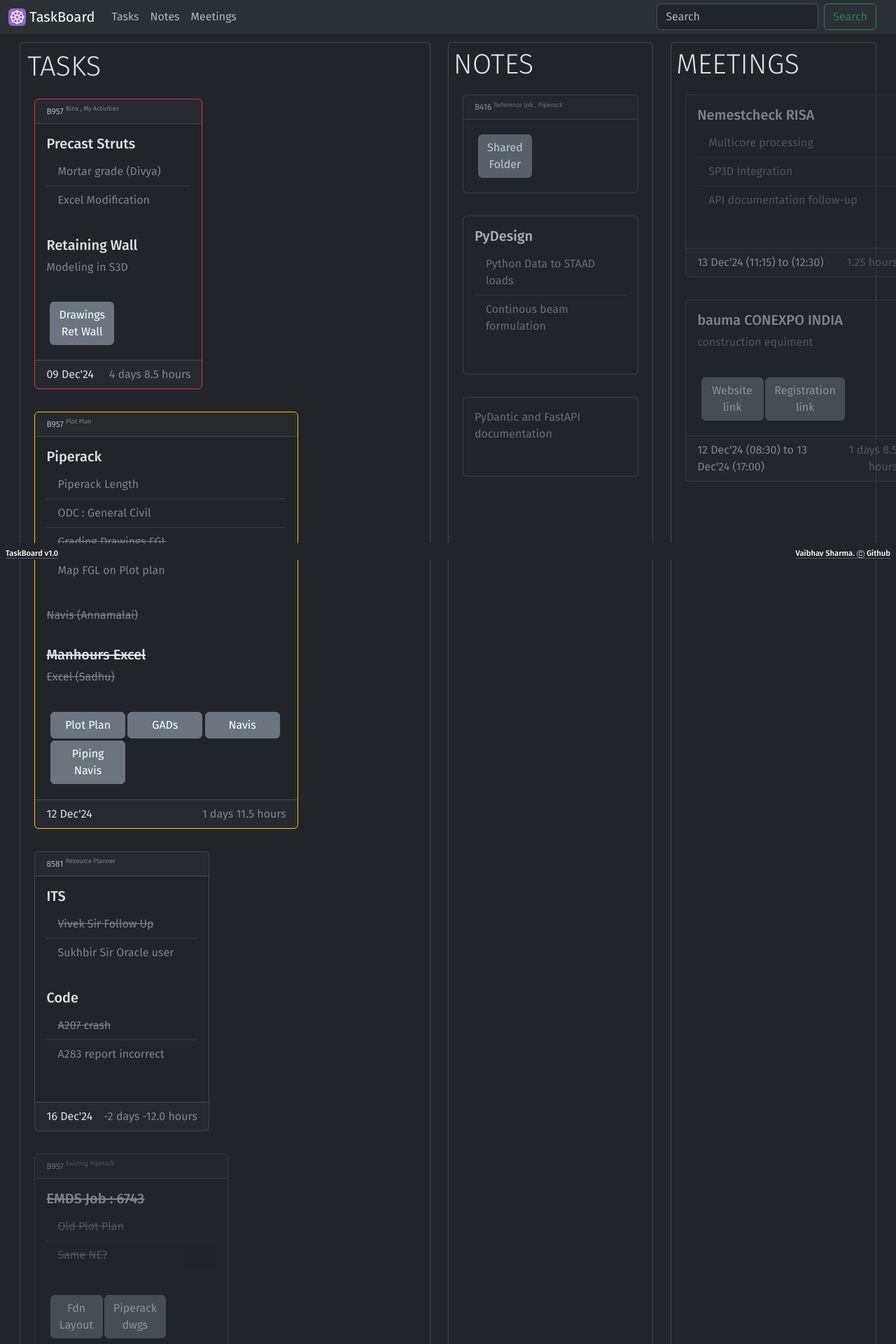
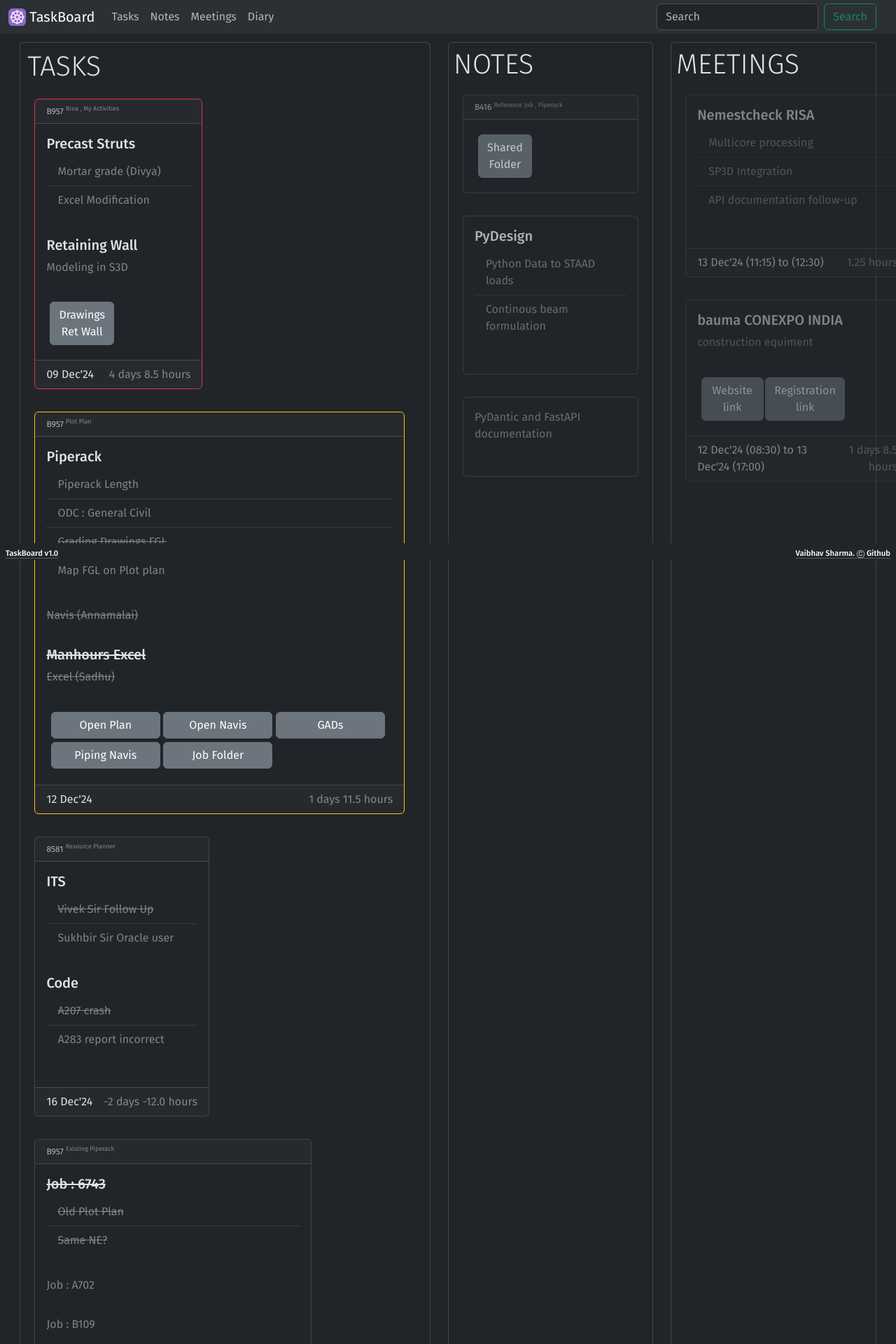
Before and after one commit to vsharma2430/TaskBoard, a FastAPI app: page / in a window 1280 px wide. Shown: the top 1920 px of the page at 70% size. Run offline with FastAPI, Linux system fonts and the light colour scheme; some libraries are stand-ins or nearby versions.

Commit message:
Diary page added

```diff
--- a/diary.txt
+++ b/diary.txt
@@ -4,10 +4,10 @@ PyDesign , Python Data to STAAD loads , Continous beam formulation
 B416 Reference Job , Piperack && [Shared Folder -> \\10.40.43.94\b416]
 
 # TASKS
-2024-12-12 09:30:00 | B957 Plot Plan && Piperack , Piperack Length , ODC : General Civil , <s> Grading Drawings FGL </s> , Map FGL on Plot plan && <s> Navis (Annamalai) </s> && Manhours Excel , <s>Excel (Sadhu)</s> && [Plot Plan -> \\10.40.43.94\b957\PLOT-PLAN] && [GADs -> \\10.40.43.94\b957\CIVIL-GAD] && [Navis -> D:\vaibhav\JOB_WORK\B957\NAVIS] && [ Piping Navis -> \\10.40.68.227\ppr\B957\S3D-MODEL ]
-2024-12-16 09:30:00 | B957 Existing Piperack && EMDS Job : 6743, <s> Old Plot Plan  </s>, <s>Same NE?</s> && [Fdn Layout -> \\10.40.43.94\b957\EXISTING_DATA\FDN_LAYOUTS] && [Piperack dwgs -> \\10.40.43.94\b957\EXISTING_DATA\PIPERACK]
+2024-12-12 09:30:00 | B957 Plot Plan && Piperack , Piperack Length , ODC : General Civil , <s> Grading Drawings FGL </s> , Map FGL on Plot plan && <s> Navis (Annamalai) </s> && Manhours Excel , <s>Excel (Sadhu)</s> && [ Open Plan -> "D:\vaibhav\JOB_WORK\B957\PLOT-PLAN\open_plot_plan.bat"] && [Open Navis -> "D:\vaibhav\JOB_WORK\B957\NAVIS\open_navis.bat" ] && [GADs -> \\10.40.43.94\b957\CIVIL-GAD]  && [ Piping Navis -> \\10.40.68.227\ppr\B957\S3D-MODEL ] && [ Job Folder -> \\10.40.43.94\b957\ ]
+2024-12-16 09:30:00 | B957 Existing Piperack && Job : 6743, <s> Old Plot Plan  </s>, <s> Same NE? </s> && Job : A702 && Job : B109 && [Fdn Layout -> \\10.40.43.94\b957\EXISTING_DATA\FDN_LAYOUTS] && [Piperack dwgs -> \\10.40.43.94\b957\EXISTING_DATA\PIPERACK] && [Google earth -> https://earth.google.com/web/search/BPCL+Bina+refinery+1+NO.+ENTRANCE+GATE,+Bildhai+Buzurg,+Madhya+Pradesh/@24.24772164,78.14599855,435.04366367a,7519.52153975d,35y,-29.21312064h,10.76305652t,0r/data=CiwiJgokCW63I9fANDhAETfD3MsAJThAGa0iRjYEkVNAIb2vKfXqh1NAQgIIATIpCicKJQohMVlXT3hsRnc4WUR5VEhkQnlpSkozZWhLa2JrS0dYdURZIAE6AwoBMEICCABKCAiXlKbbBhAB]
 2024-12-09 12:30:00 | B957 Bina , My Activities && Precast Struts , Mortar grade (Divya) , Excel Modification && Retaining Wall , Modeling in S3D && [Drawings Ret Wall -> \\10.40.43.94\b957\RET_WALL]
-2024-12-20 09:00:00 | B957 Learning && STAAD Loads , Simple loads , Seismic and Wind Loads (Arjit ?)
+2024-12-20 09:00:00 | B957 Learning && STAAD Loads , Simple loads , Seismic and Wind Loads (Arjit ?) && EDB , <s> New EDB </s> , Section wise study && [Open EDB -> "D:\vaibhav\JOB_WORK\B957\EDB\open_edb.bat" ]
 2024-12-16 09:00:00 | 8581 Resource Planner && ITS ,<s> Vivek Sir Follow Up </s>, Sukhbir Sir Oracle user && Code , <s> A207 crash </s> , A283 report incorrect |
 2024-12-16 10:30:00 | STAAD Helper, <s> TestBatcher improvements </s> , <s> TestBatcher defaults </s>
 
--- a/server_app/__init__.py
+++ b/server_app/__init__.py
@@ -13,6 +13,7 @@ logger = getLogger('uvicorn.error')
 app.mount('/static', StaticFiles(directory='static'), name='static')
 templates = Jinja2Templates(directory='templates')
 template_home = 'home.html'
+template_home_diary = 'diary_home.html'
 
 #favicon and images
 favicon_path = f'static/images/favicon.ico'
--- a/server_app/main.py
+++ b/server_app/main.py
@@ -50,3 +50,12 @@ async def root(request: Request):
         name=template_home,
         context={**common_context,**diary,'diary_context':diary_context},
     )
+
+@app.get('/diary/',response_class=HTMLResponse)
+async def root(request: Request):
+    diary = read_file('diary.txt')
+    return templates.TemplateResponse(
+        request=request,
+        name=template_home_diary,
+        context={**common_context,'data':diary},
+    )
--- a/server_app/misc.py
+++ b/server_app/misc.py
@@ -38,5 +38,6 @@ date_display = lambda dtx : dtx.date().strftime("%d %b'%y")
 lag_display_days = lambda start,end: (end-start).days if (end > start) else -1*(start-end).days
 lag_display_hours = lambda start,end:  roundQuarter((end-start).seconds / 3600) if (end > start) else -1*roundQuarter((start - end).seconds / 3600)
 roundQuarter = lambda x:round(x * 4) / 4.0
-start_end_str = lambda x,y:True if x.startswith(y) and x.endswith(y) else False
-start_end_tag = lambda x,tag:True if x.startswith(f'<{tag}>') and x.endswith(f'</{tag}>') else False
+check_start_end_str = lambda x,y:True if x.startswith(y) and x.endswith(y) else False
+check_start_end_tag = lambda x,tag:True if x.startswith(f'<{tag}>') and x.endswith(f'</{tag}>') else False
+add_start_end_tag = lambda x,tag: f'<{tag}>' + x.strip(f'<{tag}>').strip(f'</{tag}>') + f'</{tag}>'
--- a/server_app/models.py
+++ b/server_app/models.py
@@ -63,7 +63,6 @@ class DiaryEntry(ABC):
 
     def auto_done(self):
         done_data = True
-        logger.info(self.data)
         for dataX in self.data:
             check_list = []
             if('title' in dataX):
@@ -71,7 +70,7 @@ class DiaryEntry(ABC):
             if('description' in dataX):
                 check_list.extend(dataX['description'])
             for checkX in check_list:
-                done_data = done_data and start_end_tag(checkX,'s')
+                done_data = done_data and check_start_end_tag(checkX,'s')
 
         if(done_data):
             self.is_complete = True
--- a/server_app/nav_bar.py
+++ b/server_app/nav_bar.py
@@ -1,6 +1,7 @@
 nav_props = {'nav_title':'TaskBoard',
              'nav_list':[{ 'caption': 'Tasks' , 'href' : f'/task/' ,},
                         { 'caption': 'Notes' , 'href' : f'/note/',},
-                        { 'caption': 'Meetings','href' : f'/event/',}],}
+                        { 'caption': 'Meetings','href' : f'/event/',},
+                        { 'caption': 'Diary','href' : f'/diary/',}],}
 
 nav_context = {'nav_context':nav_props}
--- a/static/styles.css
+++ b/static/styles.css
@@ -121,3 +121,26 @@ body {
   font-weight: 900;
   font-style: italic;
 }
+
+textarea {
+  display: inline-block;
+  margin: 0;
+  padding: .2em;
+  width: auto;
+  min-width: 30em;
+  /* The max-width "100%" value fixes a weird issue where width is too wide by default and extends beyond 100% of the parent in some agents. */
+  max-width: 100%;
+  /* Height "auto" will allow the text area to expand vertically in size with a horizontal scrollbar if pre-existing content is added to the box before rendering. Remove this if you want a pre-set height. Use "em" to match the font size set in the website. */
+  height: auto;
+  /* Use "em" to define the height based on the text size set in your website and the text rows in the box, not a static pixel value. */
+  min-height: 10em;
+  /* Do not use "border" in textareas unless you want to remove the 3D box most browsers assign and flatten the box design. */
+  /*border: 1px solid black;*/
+  cursor: text;
+  /* Some textareas have a light gray background by default anyway. */
+  background-color: #eee;
+  /* Overflow "auto" allows the box to start with no scrollbars but add them as content fills the box. */
+  overflow: auto;
+  /* Resize creates a tab in the lower right corner of textarea for most modern browsers and allows users to resize the box manually. Note: Resize isn't supported by most older agents and IE. */
+  resize: both;
+}
--- /dev/null
+++ b/templates/copy_script.js
@@ -0,0 +1,15 @@
+<script>
+    $('.copy_text').click(function (e) {
+    e.preventDefault();
+    var copyText = $(this).attr('href');
+
+    document.addEventListener('copy', function(e) {
+        e.clipboardData.setData('text/plain', copyText);
+        e.preventDefault();
+    }, true);
+
+    document.execCommand('copy');
+    console.log('link copied : ', copyText);
+    alert('link copied : ' + copyText);
+    });
+</script>
--- /dev/null
+++ b/templates/diary_data.html
@@ -0,0 +1,5 @@
+<form class="p-1 wrap" style="margin:1%;margin-top:3.5%;width: 98%;word-break: break-all;">
+    {% for line in data %}
+        <textarea readonly class="form-control form-control-sm" type="text" style="margin: 0.1Rem;width: 100%;word-wrap: break-word;word-break: break-all;">{{line}}</textarea>
+    {% endfor %}
+</form>
--- /dev/null
+++ b/templates/quotes.html
@@ -0,0 +1,17 @@
+<figure class="text-center">
+    <blockquote class="blockquote">
+      <p>“The single biggest problem in communication is the illusion that it has taken place.”</p>
+    </blockquote>
+    <figcaption class="blockquote-footer">
+      <cite title="Source Title">George Bernard Shaw</cite>
+    </figcaption>
+</figure>
+
+<figure class="text-center" style="margin-bottom: 2%;">
+  <blockquote class="blockquote">
+    <p>“Blessed is the man, who having nothing to say, abstains from giving wordy evidence of the fact.”</p>
+  </blockquote>
+  <figcaption class="blockquote-footer">
+    <cite title="Source Title">George Eliot</cite>
+  </figcaption>
+</figure>
```
Also changed, not shown: templates/diary_home.html (added, +20 -0 lines), templates/home.html (+2 -32 lines).
